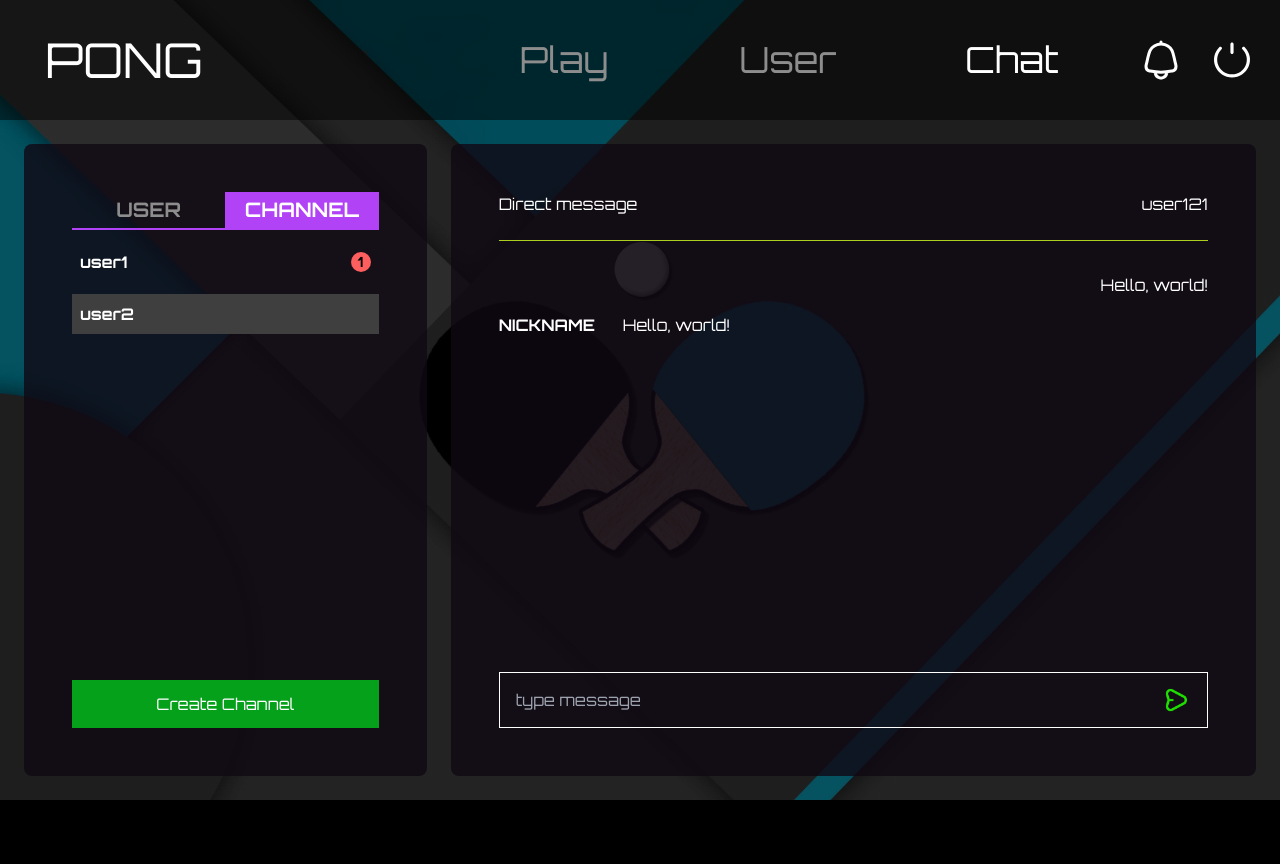
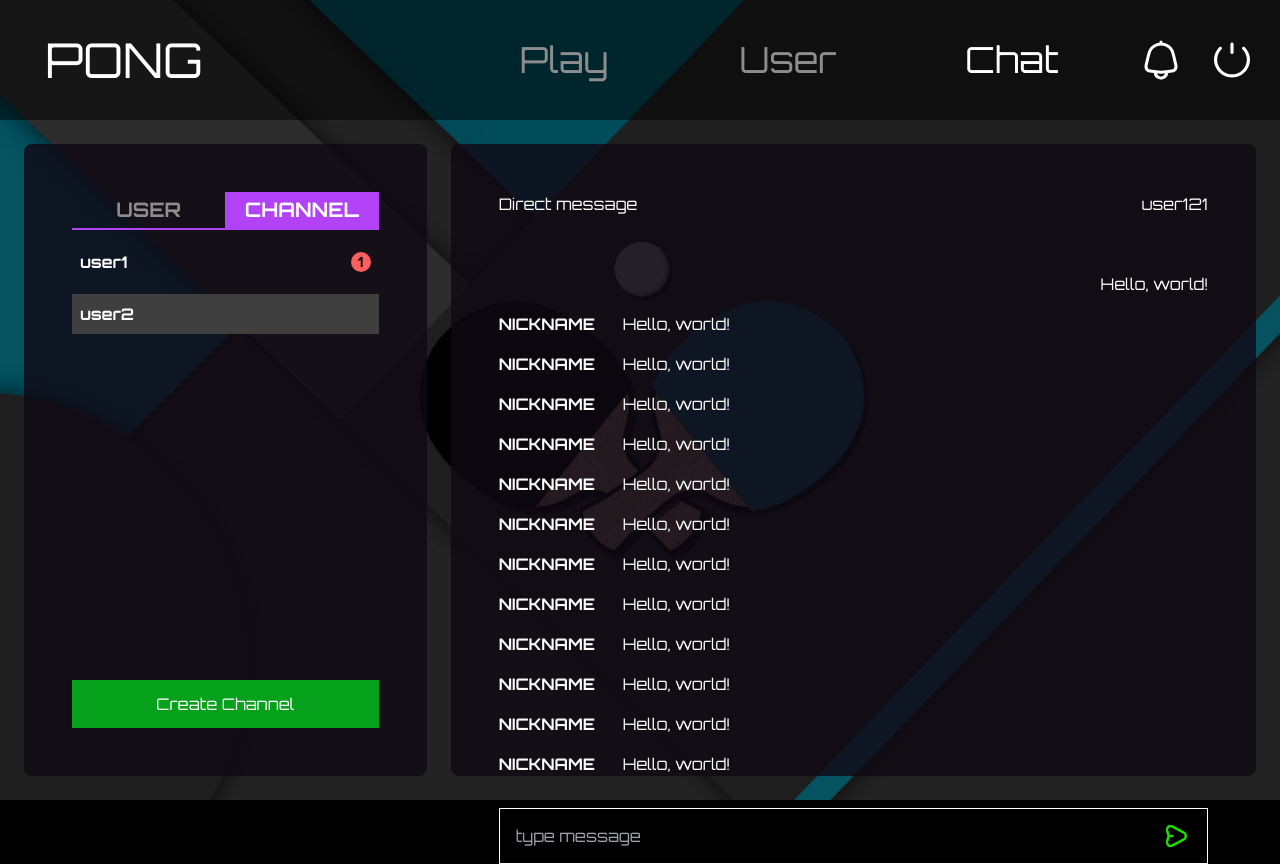
Before and after one commit to ssoyeong-lee/frontend, a Next.js app: page /chat in a window 1280 px wide. Before the commit the page ends 800 px from the top, so only its background shows below. Built offline with nearby package versions, Linux system fonts and the light colour scheme.

Commit message:
FIX: chat 창에서 유저 클릭시 동작 정의

```diff
--- a/src/card/chat/ChatCard.tsx
+++ b/src/card/chat/ChatCard.tsx
@@ -12,7 +12,7 @@ export default function ChatCard() {
           <div>Direct message</div>
           <div>user121</div>
         </FlexBox>
-        <Divider />
+        <Divider color="yellow" />
         <ChatDisplay />
         <IconInput
           src="/icon/send.png"
--- a/src/components/chat/ChatDisplay.tsx
+++ b/src/components/chat/ChatDisplay.tsx
@@ -1,3 +1,4 @@
+import { useUserControl } from "@/hooks/useUserControl";
 import FlexBox from "@/layouts/FlexBox";
 
 function MyChat() {
@@ -9,9 +10,26 @@ function MyChat() {
 }
 
 function OtherChat() {
+  const { openUserControl } = useUserControl();
   return (
     <FlexBox className="w-full gap-6 py-2">
-      <div className="w-[100px] font-bold">NICKNAME</div>
+      <div
+        className="w-[100px] font-bold cursor-pointer hover:text-lightblue-cyber"
+        onClick={(e) => {
+          const target = e.target as HTMLDivElement;
+          console.log(target.getBoundingClientRect());
+          openUserControl({
+            x: target.getBoundingClientRect().x,
+            y:
+              target.getBoundingClientRect().y +
+              target.getBoundingClientRect().height +
+              5,
+            type: "user",
+          });
+        }}
+      >
+        NICKNAME
+      </div>
       <div className="text-white">Hello, world!</div>
     </FlexBox>
   );
@@ -22,6 +40,17 @@ export default function ChatDisplay() {
     <FlexBox direction="col" className="w-full h-full">
       <MyChat />
       <OtherChat />
+      <OtherChat />
+      <OtherChat />
+      <OtherChat />
+      <OtherChat />
+      <OtherChat />
+      <OtherChat />
+      <OtherChat />
+      <OtherChat />
+      <OtherChat />
+      <OtherChat />
+      <OtherChat />
     </FlexBox>
   );
 }
--- /dev/null
+++ b/src/hooks/useUserControl.tsx
@@ -0,0 +1,112 @@
+import Divider from "@/layouts/Divider";
+import FlexBox from "@/layouts/FlexBox";
+import React, { createContext, useContext, useEffect, useState } from "react";
+
+interface UserControlTemplateProps {
+  x: number;
+  y: number;
+  type: "owner" | "admin" | "user";
+  onClose?: () => void;
+}
+
+interface UserControlContextType {
+  userControl: React.ReactNode | null;
+  openUserControl: (props: UserControlTemplateProps) => void;
+  closeUserControl: () => void;
+}
+
+const UserControlContext = createContext<UserControlContextType>({
+  userControl: null,
+  openUserControl: () => {},
+  closeUserControl: () => {},
+});
+
+function UserControlTemplate({
+  x,
+  y,
+  type,
+  onClose,
+}: UserControlTemplateProps) {
+  const divRef = React.useRef<HTMLDivElement>(null);
+  const [yOffset, setYOffset] = useState(0);
+  const [show, setShow] = useState(false);
+  const className = "w-full p-2 cursor-pointer hover:bg-gray-700";
+  useEffect(() => {
+    if (!divRef.current) return;
+    const rect = divRef.current.getBoundingClientRect();
+    if (y + rect.height > window.innerHeight) {
+      setYOffset(window.innerHeight - rect.height - 10);
+    } else setYOffset(y);
+    setShow(true);
+  }, [y]);
+
+  return (
+    <div className="user_control" onClick={onClose}>
+      <div
+        className="user_control-container"
+        style={{
+          top: yOffset,
+          left: x,
+          visibility: show ? "visible" : "hidden",
+        }}
+        onClick={(e) => e.stopPropagation()}
+        ref={divRef}
+      >
+        <FlexBox direction="col" className="w-[200px] gap-2 font-bold">
+          {type === "owner" && (
+            <>
+              <div className={className}>make admin</div>
+              <Divider color="white" />
+            </>
+          )}
+          {type === "owner" ||
+            (type === "admin" && (
+              <>
+                <div className={className}>kick</div>
+                <div className={className}>ban</div>
+                <div className={className}>mute for 5min</div>
+                <Divider color="white" />
+              </>
+            ))}
+          <div className={className}>view profile</div>
+          <div className={className}>play game</div>
+        </FlexBox>
+      </div>
+    </div>
+  );
+}
+
+function UserControlImplement(): UserControlContextType {
+  const [userControl, setUserControl] = useState<React.ReactNode>(<></>);
+  const closeUserControl = () => {
+    setUserControl(<></>);
+  };
+  const openUserControl = ({ x, y, type }: UserControlTemplateProps) => {
+    console.log("openUserControl");
+    setUserControl(
+      <UserControlTemplate x={x} y={y} type={type} onClose={closeUserControl} />
+    );
+  };
+  return { userControl, openUserControl, closeUserControl };
+}
+
+function UserControlProvider({ children }: { children: JSX.Element }) {
+  const userControl = UserControlImplement();
+
+  return (
+    <UserControlContext.Provider value={userControl}>
+      {children}
+      {userControl.userControl}
+    </UserControlContext.Provider>
+  );
+}
+
+function useUserControl() {
+  const context = useContext(UserControlContext);
+  if (!context) {
+    throw new Error("useModalContext must be used within a ModalProvider");
+  }
+  return context;
+}
+
+export { UserControlProvider, useUserControl };
--- a/src/layouts/Divider.tsx
+++ b/src/layouts/Divider.tsx
@@ -1,3 +1,4 @@
-export default function Divider() {
-  return <div className="w-full h-[1px] bg-yellow-cyber" />;
+export default function Divider({ color }: { color: "yellow" | "white" }) {
+  const colorClass = color === "yellow" ? "bg-yellow-cyber" : "bg-white";
+  return <div className={`w-full h-[1px] ${colorClass}`} />;
 }
--- a/src/pages/_app.tsx
+++ b/src/pages/_app.tsx
@@ -2,6 +2,7 @@ import { AuthProvider } from "@/hooks/useAuth";
 import { ModalProvider } from "@/hooks/useModal";
 import { NotificationProvider } from "@/hooks/useNotification";
 import { ToastProvider } from "@/hooks/useToast";
+import { UserControlProvider } from "@/hooks/useUserControl";
 import Layout from "@/layouts/Layout";
 import "@/styles/globals.css";
 import type { AppProps } from "next/app";
@@ -9,6 +10,7 @@ import type { AppProps } from "next/app";
 export default function App({ Component, pageProps }: AppProps) {
   return (
     <AuthProvider>
+      <UserControlProvider>
         <ModalProvider>
           <ToastProvider>
             <NotificationProvider>
@@ -18,6 +20,7 @@ export default function App({ Component, pageProps }: AppProps) {
             </NotificationProvider>
           </ToastProvider>
         </ModalProvider>
+      </UserControlProvider>
     </AuthProvider>
   );
 }
--- a/src/styles/globals.css
+++ b/src/styles/globals.css
@@ -25,6 +25,13 @@ body {
   @apply w-11/12 mx-auto rounded-xl shadow-lg z-50 overflow-y-auto;
 }
 
+.user_control {
+  @apply absolute w-screen h-screen top-0 inset-0 z-[50];
+}
+.user_control-container {
+  @apply absolute inline-block p-4 bg-gray-600;
+}
+
 input {
   @apply focus:outline-none;
 }
```
Lines whose indentation alone changed are shown as unchanged.
